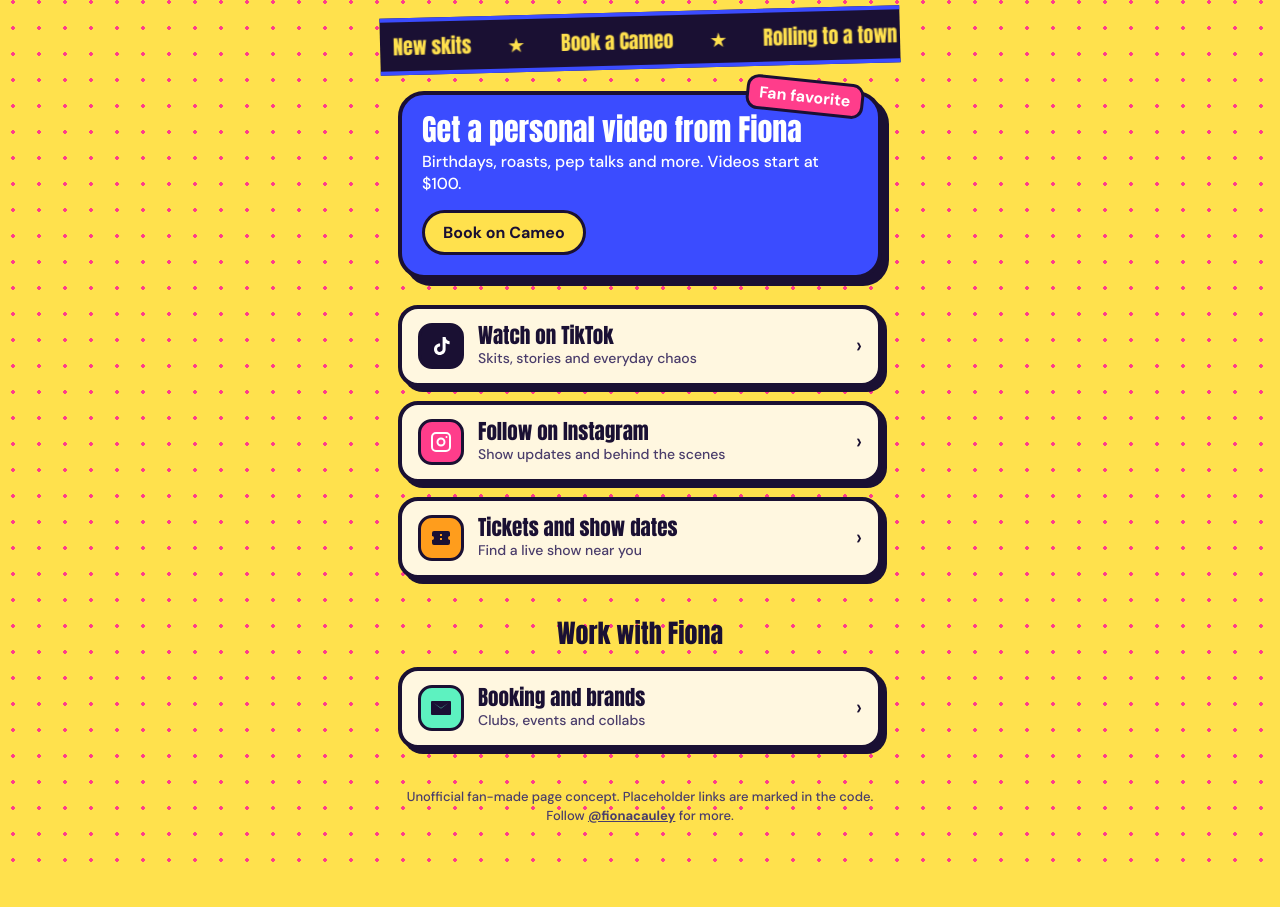
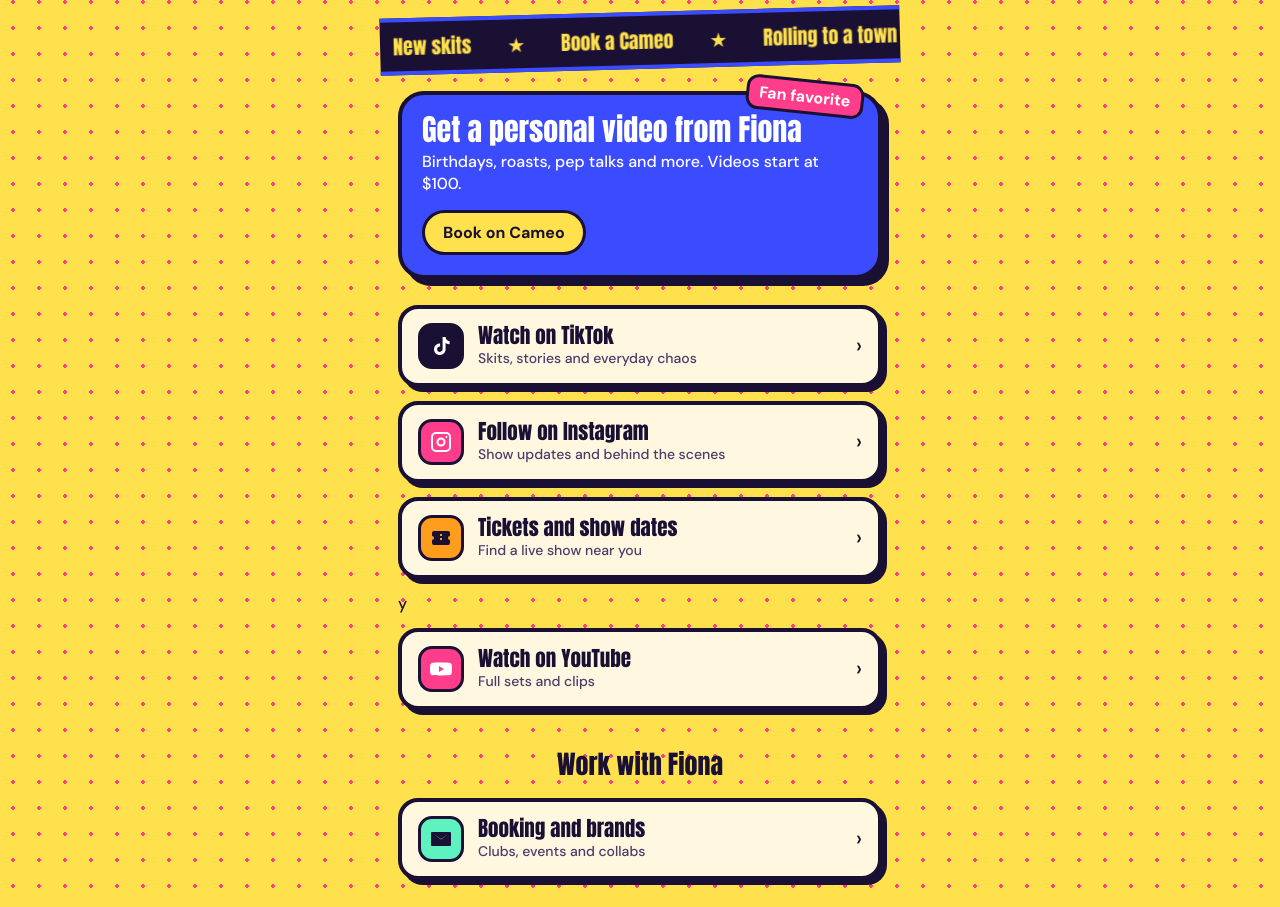
Before and after one commit to mawaisazil/fiona, a plain HTML site: page index.html in a window 1280 px wide. Shown: the part 505-1412 px from the top of the page. Before the commit the page ends 1384 px from the top, so only its background shows below. Drawn offline with Linux system fonts and the light colour scheme; a web font is replaced by a local one.

Commit message:
Add YouTube button to index.html
Added a new button for watching content on YouTube.

```diff
--- a/index.html
+++ b/index.html
@@ -58,6 +58,9 @@
     <li><a class="btn" href="#" data-link="tickets" target="_blank" rel="noopener">
       <span class="ico sh"><svg viewBox="0 0 24 24"><path d="M3 7a2 2 0 012-2h14a2 2 0 012 2v3a2 2 0 000 4v3a2 2 0 01-2 2H5a2 2 0 01-2-2v-3a2 2 0 000-4V7zm8 1v2h2V8h-2zm0 4v2h2v-2h-2z"/></svg></span>
       <span><b>Tickets and show dates</b><small>Find a live show near you</small></span><span class="arr" aria-hidden="true">›</span></a></li>
+    y<li><a class="btn" href="#" data-link="youtube" target="_blank" rel="noopener">
+  <span class="ico ig"><svg viewBox="0 0 24 24"><path d="M10 15V9l5 3-5 3zM23 12s0-3-.4-4.4a2.3 2.3 0 00-1.6-1.6C19.6 5.6 12 5.6 12 5.6s-7.6 0-9 .4A2.3 2.3 0 001.4 7.6C1 9 1 12 1 12s0 3 .4 4.4a2.3 2.3 0 001.6 1.6c1.4.4 9 .4 9 .4s7.6 0 9-.4a2.3 2.3 0 001.6-1.6C23 15 23 12 23 12z"/></svg></span>
+  <span><b>Watch on YouTube</b><small>Full sets and clips</small></span><span class="arr" aria-hidden="true">›</span></a></li>
   </ul>
 
   <h2 class="sec">Work with Fiona</h2>
```
